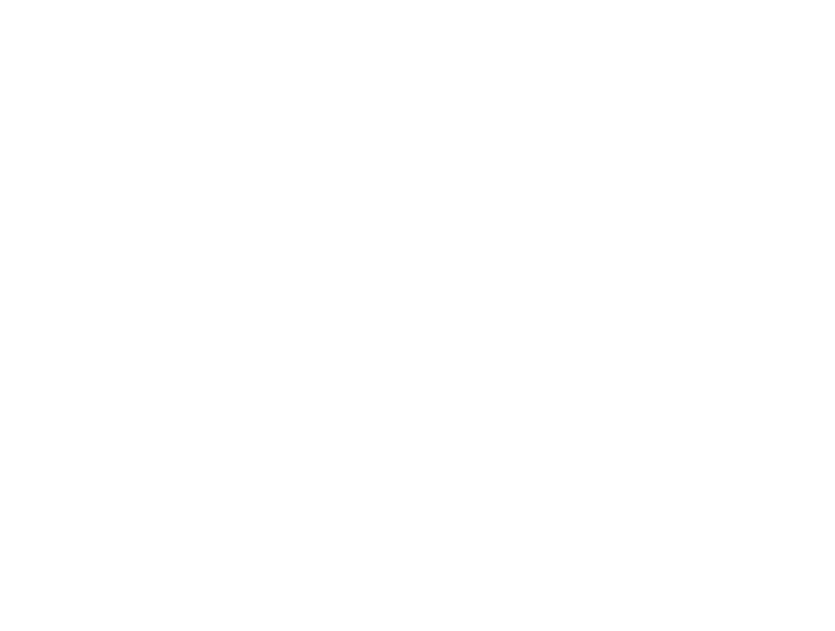
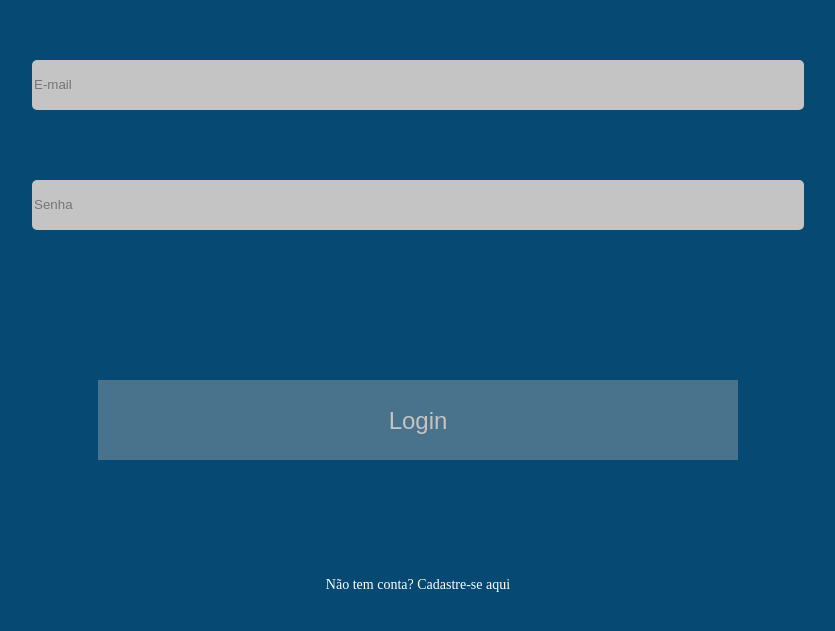
Before and after one commit to JayTStar/projeto14-savant-front, a React (Create React App) app: page /login in a window 1280 px wide. Before the commit this address had no page. Shown: the part 149-780 px from the top of the page, without its empty margins (222-1057 px from the left). Built offline with nearby package versions, Linux system fonts and the light colour scheme.

Commit message:
Adicionando rotas e fazendo layout

```diff
--- a/src/App.js
+++ b/src/App.js
@@ -1,10 +1,13 @@
 import { BrowserRouter, Routes, Route } from "react-router-dom";
+import Signup from "./Components/SignUpScreen";
+import Login from "./Components/LoginScreen";
 
 export default function App(){
     return(
         <BrowserRouter>
             <Routes>
-
+                <Route path="/login" element={<Login/>} />
+                <Route path="/sign-up" element={<Signup/>} />
             </Routes>
         </BrowserRouter>
     )
--- a/src/Components/LoginScreen.js
+++ b/src/Components/LoginScreen.js
@@ -1,5 +1,6 @@
 import styled from "styled-components";
 import { useState } from "react";
+import { Link } from "react-router-dom";
 
 export default function Login(){
     const [email, setEmail] = useState("");
@@ -17,24 +18,59 @@ export default function Login(){
                 <Password placeholder="Senha" onChange={(e) => {setPassword(e.target.value)}}></Password>
             </Form>
             <Button onClick={handleClick}>Login</Button>
+            <Signup to={{pathname:"/sign-up"}}>Não tem conta? Cadastre-se aqui</Signup>
         </Page>
     )
 }
 
 const Page = styled.main`
+    width:100%;
+    height: 100%;
+    background: #064973;
 
+    display: flex;
+    flex-direction: column;
+    align-items: center;
+    justify-content: space-around;
 `
 const Logo = styled.img`
 
 `
 const Form = styled.form`
-
+    width: 100%;
+    height: 30%;
+    display: flex;
+    flex-direction: column;
+    align-items: center;
+    justify-content: space-around;
 `
 const Email = styled.input`
+    width: 60%;
+    height: 20%;
 
+    background-color: #C4C4C4;
+    border-radius: 5px;
+
+    border: none;
 `
-const Password = Name;
+const Password = Email;
 
 const Button = styled.button`
+    width: 50%;
+    height: 10%;
+    background: #49728C;
+    border: none;
 
+    font-weight: 400;
+    font-size: 24px;
+    line-height: 29px;
+
+    color: #C4C4C4;
 `
+const Signup = styled(Link)`
+    font-weight: 400;
+    font-size: 14px;
+    line-height: 17px;
+
+    color: #FFFFFF;
+`
--- a/src/Components/SignUpScreen.js
+++ b/src/Components/SignUpScreen.js
@@ -1,5 +1,6 @@
 import styled from "styled-components";
 import { useState } from "react";
+import { Link } from "react-router-dom";
 
 export default function Signup(){
     const [firstName, setFirstName] = useState("");
@@ -35,21 +36,40 @@ export default function Signup(){
                 <PasswordComfim placeholder="Confirme a senha" onChange={(e) => {setConfirmation(e.target.value)}}></PasswordComfim>
             </Form>
             <Button onClick={handleClick}>Cadastrar</Button>
+            <Login to={{pathname:"/login"}}>Já possui conta? Faça o login aqui</Login>
         </Page>
     )
 }
 
 const Page = styled.main`
+    width:100%;
+    height: 100%;
+    background: #064973;
 
+    display: flex;
+    flex-direction: column;
+    align-items: center;
+    justify-content: space-around;
 `
 const Logo = styled.img`
 
 `
 const Form = styled.form`
-
+    width: 100%;
+    height: 40%;
+    display: flex;
+    flex-direction: column;
+    align-items: center;
+    justify-content: space-around;
 `
 const FirstName = styled.input`
+    width: 60%;
+    height: 15%;
 
+    background-color: #C4C4C4;
+    border-radius: 5px;
+
+    border: none;
 `
 const LastName = FirstName;
 const Email = FirstName;
@@ -57,5 +77,21 @@ const Password = FirstName;
 const PasswordComfim = FirstName;
 
 const Button = styled.button`
+    width: 50%;
+    height: 10%;
+    background: #49728C;
+    border: none;
 
+    font-weight: 400;
+    font-size: 24px;
+    line-height: 29px;
+
+    color: #C4C4C4;
 `
+const Login = styled(Link)`
+    font-weight: 400;
+    font-size: 14px;
+    line-height: 17px;
+
+    color: #FFFFFF;
+`
```
